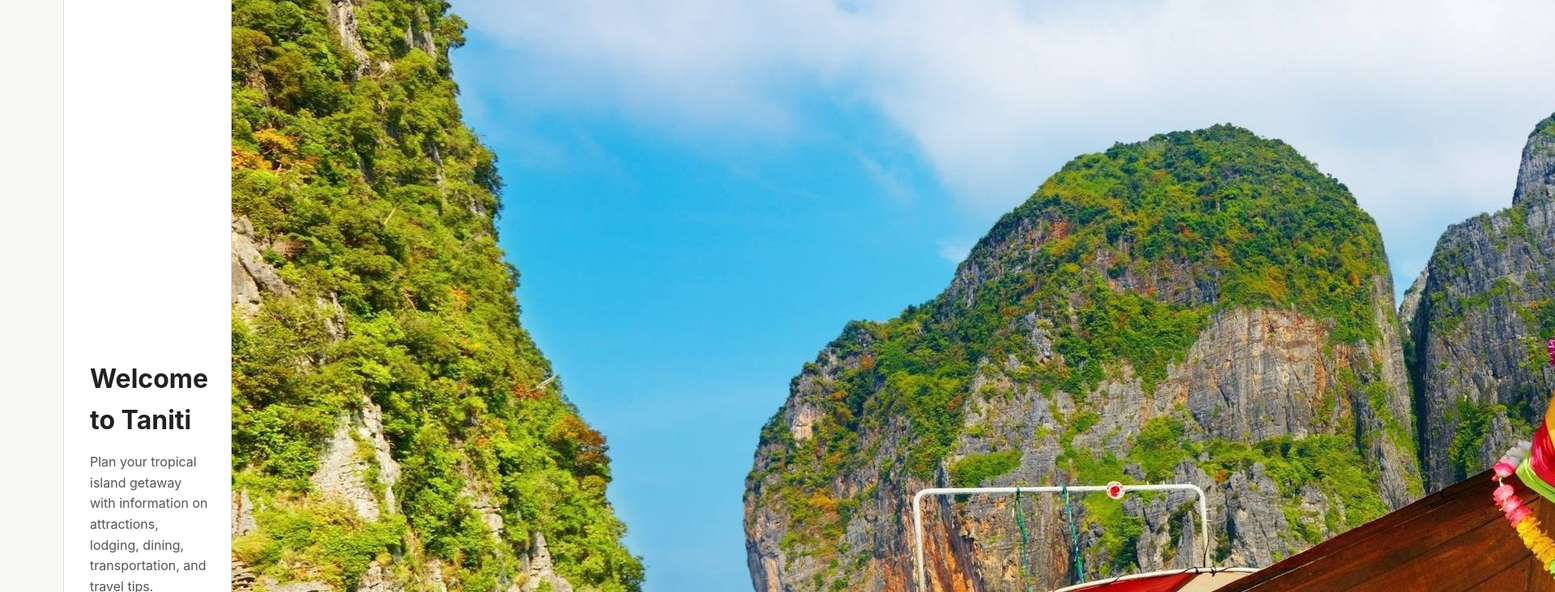
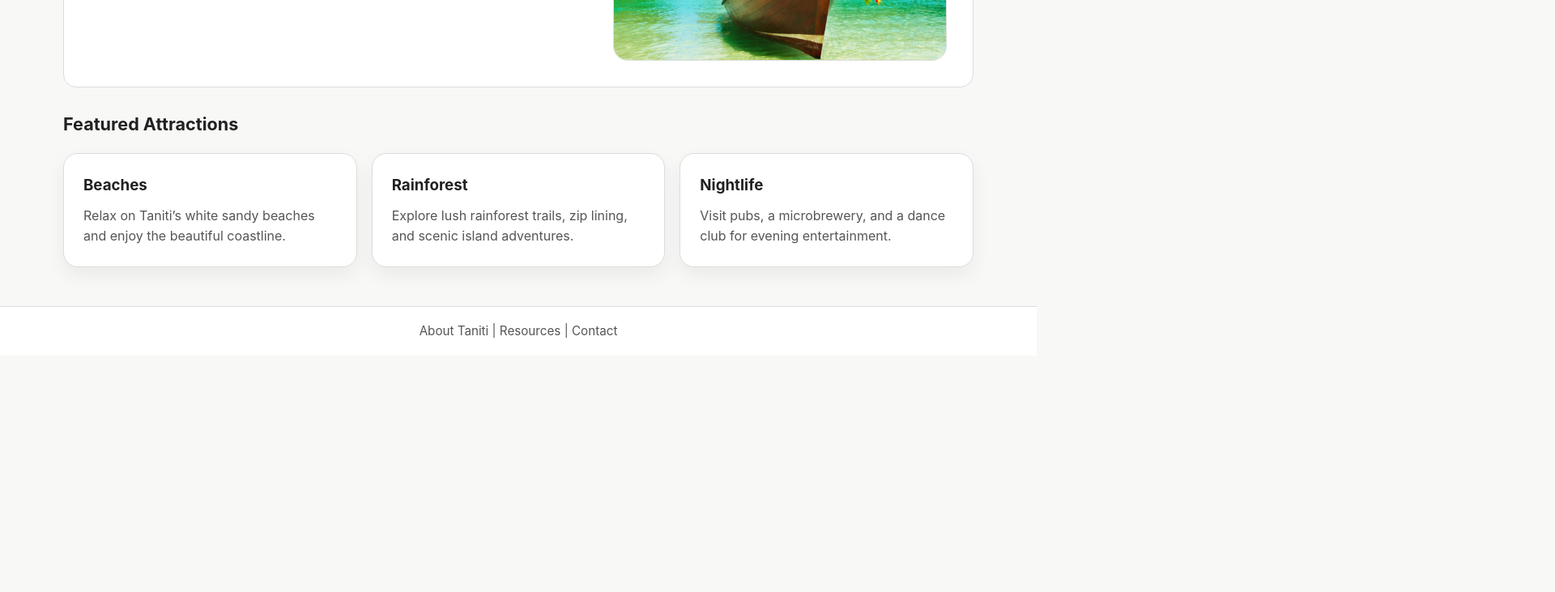
Before and after one commit to EddieLopes/Taniti, a plain HTML site: page index.html in a window 1280 px wide. Shown: the part 365-1096 px from the top of the page at 81% size, 1920 px wide, since content can reach past the window. After the commit the page ends 804 px from the top, so only its background shows below. Drawn offline with Linux system fonts and the light colour scheme.

Commit message:
fixed home image

```diff
--- a/styles.css
+++ b/styles.css
@@ -103,13 +103,19 @@
   color: var(--muted);
   max-width: 680px;
 }
-.hero-section-image {
+.hero-section-image img {
   min-height: 230px;
   display: grid;
   place-items: center;
   border: 1px solid var(--border);
   border-radius: 18px;
   background: #eef4ff;
+}
+.hero-section-image img {
+  width: 100%;
+  max-width: 500px;
+  height: 300px;
+  overflow: hidden;
 }
 /*.hero-image-icon {
   font-size: 3rem;
```
